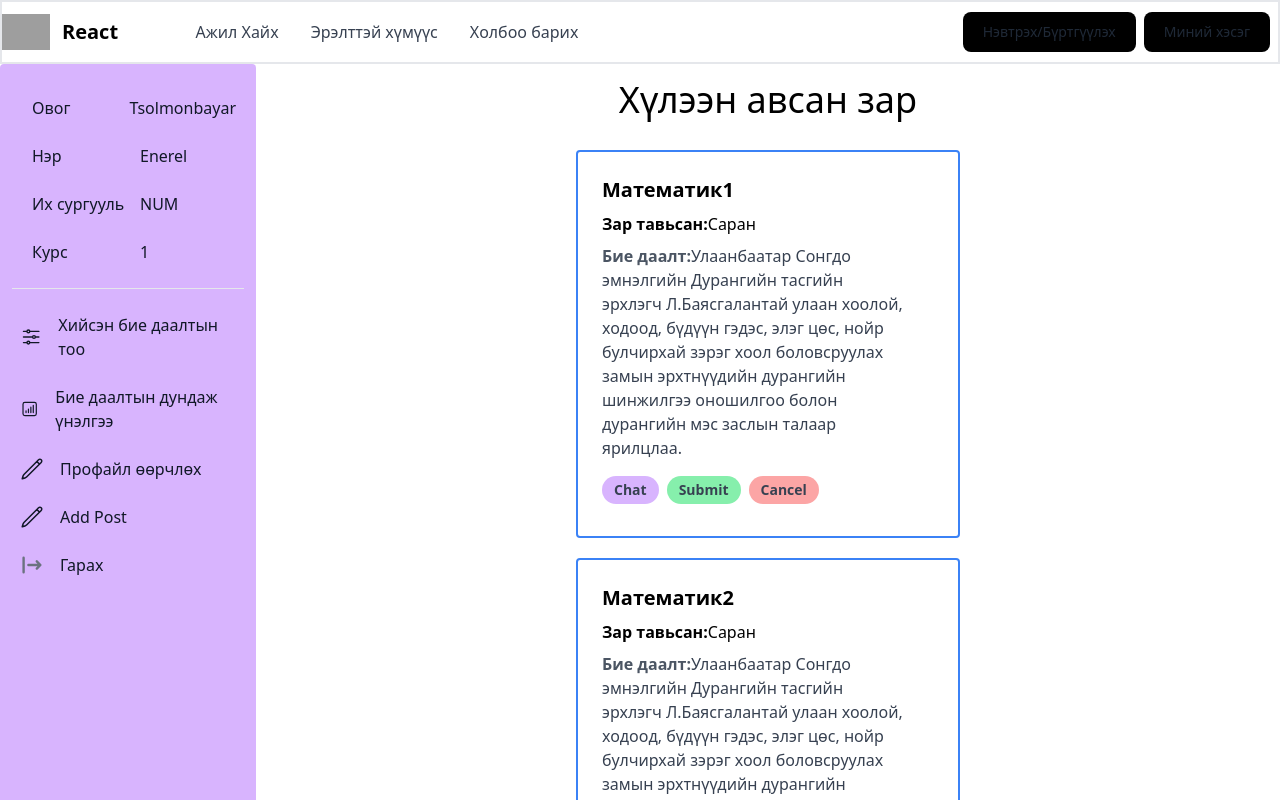
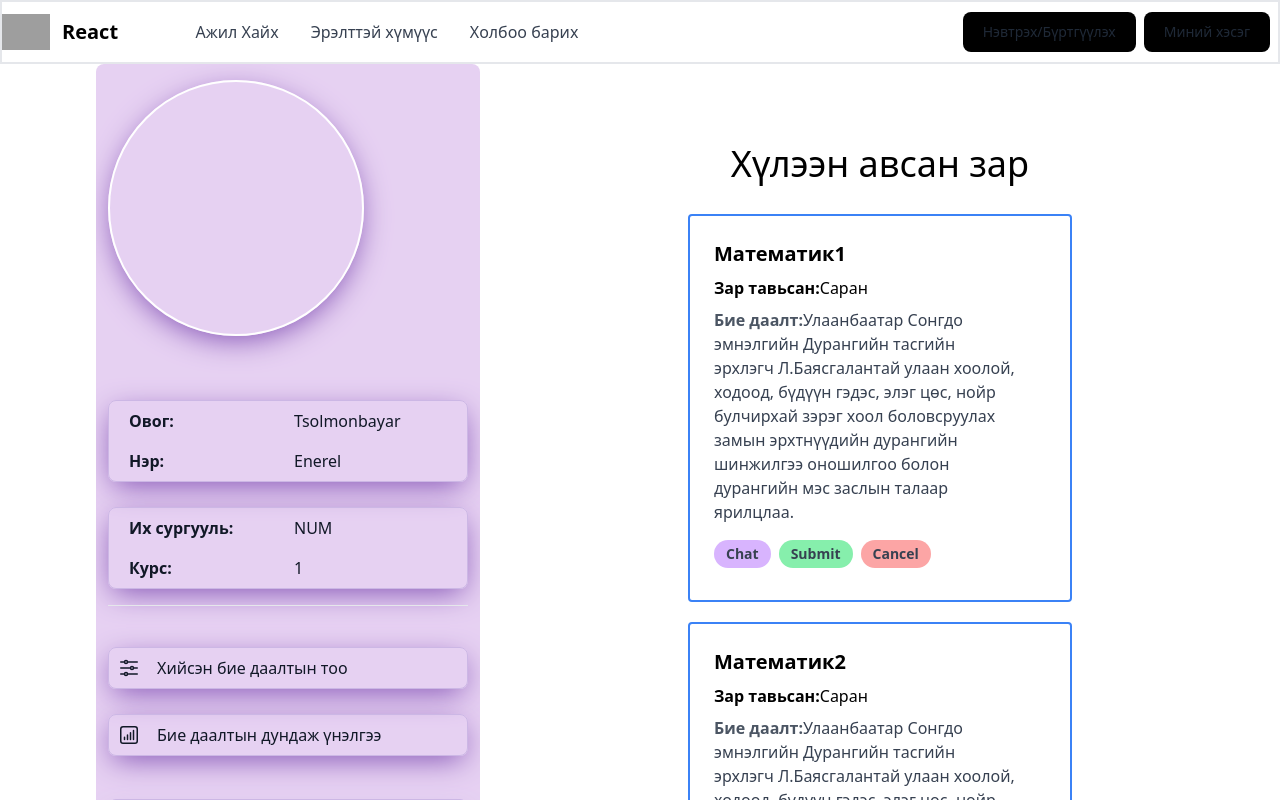
Before and after one commit to bilg08/Student_Assignment_Project, a Next.js app in the folder frontend/: page /profile in a window 1280 px wide. Shown: the top 800 px of the page. Built offline with nearby package versions, Linux system fonts and the light colour scheme; grey boxes are pictures that could not be loaded.

Commit message:
siderbardesign changed

```diff
--- a/frontend/components/index.js
+++ b/frontend/components/index.js
@@ -13,3 +13,5 @@ export * from './Shadow';
 export * from './Avatar'
 export * from './ui/postReceived';
 export * from './ui/postButton.tsx';
+export * from './ui/siderBarBox';
+export * from './ui/sideBarBox2'
--- a/frontend/components/ui/menuList.tsx
+++ b/frontend/components/ui/menuList.tsx
@@ -4,17 +4,15 @@ export interface MenuListProps {
 	href: any;
 }
 
-export const MenuList: React.FC<MenuListProps> = ({
-  name,
-  spanText,
-  href,
-}) => {
+export const MenuList: React.FC<MenuListProps> = ({ name, spanText, href }) => {
 	return (
 		<li>
 			<a href={href}>
 				<div className='flex items-center p-2 text-base font-normal text-gray-900 rounded-lg dark:text-white hover:bg-gray-100 dark:hover:bg-gray-700'>
-          <span className='flex-1 ml-3 whitespace-nowrap'>{spanText}</span>
-          <span className='flex-1 ml-3 whitespace-nowrap'>{name}</span>
+					<span className='flex-1 ml-3 whitespace-nowrap font-semibold'>
+						{spanText}:
+					</span>
+					<span className='flex-1  whitespace-nowrap'>{name}</span>
 				</div>
 			</a>
 		</li>
--- /dev/null
+++ b/frontend/components/ui/sideBarBox2.tsx
@@ -0,0 +1,14 @@
+import React from "react";
+export const SidebarBox2 = (props: CardDataType) => {
+	const { children } = props;
+	return (
+		<div
+			style={{ marginTop: "25px" }}
+			className='bg-white-100 rounded-lg border-mid-purple border shadow-sidebarbox2 mt-0 '>
+			{children}
+		</div>
+	);
+};
+type CardDataType = {
+	children?: JSX.Element | JSX.Element[];
+};
--- /dev/null
+++ b/frontend/components/ui/siderBarBox.tsx
@@ -0,0 +1,14 @@
+import React from "react";
+export const SidebarBox = (props: CardDataType) => {
+	const { children } = props;
+	return (
+		<div
+			style={{ marginTop: "25px" }}
+			className='bg-white-100 rounded-lg border-mid-purple border shadow-sidebarbox mt-0 '>
+			{children}
+		</div>
+	);
+};
+type CardDataType = {
+	children?: JSX.Element | JSX.Element[];
+};
--- a/frontend/components/userSideBar.tsx
+++ b/frontend/components/userSideBar.tsx
@@ -1,122 +1,151 @@
-import { MenuList, MenuList2 } from "../components/index";
+import {
+	MenuList,
+	MenuList2,
+	SidebarBox,
+	SidebarBox2,
+} from "../components/index";
 export const UserSideBar = () => {
 	return (
 		<>
-      <aside className="w-64" aria-label="Sidebar">
-        <div className="overflow-y-auto py-4 px-3 bg-purple-300 rounded dark:bg-gray-800 flex-col items-center h-full">
-          <ul className="space-y-2">
+			<aside
+				className='w-96 ml-24 h-fit'
+				aria-label='Sidebar'>
+				<div className='h-4/6 overflow-y-auto py-4 px-3 bg-light-purple rounded-lg dark:bg-gray-800 flex-col align-center items-center h-full '>
+					<ul className='space-y-2 '>
 						<li>
-              <div></div>
+							<div className='h-64 w-64 rounded-full border-white border-2 shadow-sidebarbox mb-16 '></div>
 						</li>
 
 						{/* ovgig uurchluh */}
-            <MenuList name={"Tsolmonbayar"} spanText={"Овог"} href={""} />
+						<SidebarBox>
+							<MenuList
+								name={"Tsolmonbayar"}
+								spanText={"Овог"}
+								href={""}
+							/>
 							{/* neriig uurchluh */}
-            <MenuList name={"Enerel"} spanText={"Нэр"} href={""} />
-            <MenuList name={"NUM"} spanText={"Их сургууль"} href={"/num"} />
-            <MenuList name={"1"} spanText={"Курс"} href={""} />
+							<MenuList
+								name={"Enerel"}
+								spanText={"Нэр"}
+								href={""}
+							/>
+						</SidebarBox>
+						<SidebarBox>
+							<MenuList
+								name={"NUM"}
+								spanText={"Их сургууль"}
+								href={"/num"}
+							/>
+							<MenuList
+								name={"1"}
+								spanText={"Курс"}
+								href={""}
+							/>
+						</SidebarBox>
 					</ul>
-          <ul className="pt-4 mt-4 space-y-2 border-t border-gray-200 dark:border-gray-700">
+					<ul className='pt-4 mt-4 space-y-2 border-t border-gray-200 dark:border-gray-700'>
+						<SidebarBox>
 							<MenuList2
 								name={"Хийсэн бие даалтын тоо"}
 								svg={
 									<svg
-                  xmlns="http://www.w3.org/2000/svg"
-                  fill="none"
-                  viewBox="0 0 24 24"
-                  strokeWidth="1.5"
-                  stroke="currentColor"
-                  className="w-6 h-6"
-                >
+										xmlns='http://www.w3.org/2000/svg'
+										fill='none'
+										viewBox='0 0 24 24'
+										strokeWidth='1.5'
+										stroke='currentColor'
+										className='w-6 h-6'>
 										<path
-                    strokeLinecap="round"
-                    strokeLinejoin="round"
-                    d="M10.5 6h9.75M10.5 6a1.5 1.5 0 11-3 0m3 0a1.5 1.5 0 10-3 0M3.75 6H7.5m3 12h9.75m-9.75 0a1.5 1.5 0 01-3 0m3 0a1.5 1.5 0 00-3 0m-3.75 0H7.5m9-6h3.75m-3.75 0a1.5 1.5 0 01-3 0m3 0a1.5 1.5 0 00-3 0m-9.75 0h9.75"
+											strokeLinecap='round'
+											strokeLinejoin='round'
+											d='M10.5 6h9.75M10.5 6a1.5 1.5 0 11-3 0m3 0a1.5 1.5 0 10-3 0M3.75 6H7.5m3 12h9.75m-9.75 0a1.5 1.5 0 01-3 0m3 0a1.5 1.5 0 00-3 0m-3.75 0H7.5m9-6h3.75m-3.75 0a1.5 1.5 0 01-3 0m3 0a1.5 1.5 0 00-3 0m-9.75 0h9.75'
 										/>
 									</svg>
 								}
 							/>
-
-            <li></li>
+						</SidebarBox>
+						<SidebarBox>
 							<MenuList2
 								name={"Бие даалтын дундаж үнэлгээ"}
 								svg={
 									<svg
-                  xmlns="http://www.w3.org/2000/svg"
-                  fill="none"
-                  viewBox="0 0 24 24"
-                  strokeWidth="1.5"
-                  stroke="currentColor"
-                  className="w-6 h-6"
-                >
+										xmlns='http://www.w3.org/2000/svg'
+										fill='none'
+										viewBox='0 0 24 24'
+										strokeWidth='1.5'
+										stroke='currentColor'
+										className='w-6 h-6'>
 										<path
-                    strokeLinecap="round"
-                    strokeLinejoin="round"
-                    d="M7.5 14.25v2.25m3-4.5v4.5m3-6.75v6.75m3-9v9M6 20.25h12A2.25 2.25 0 0020.25 18V6A2.25 2.25 0 0018 3.75H6A2.25 2.25 0 003.75 6v12A2.25 2.25 0 006 20.25z"
+											strokeLinecap='round'
+											strokeLinejoin='round'
+											d='M7.5 14.25v2.25m3-4.5v4.5m3-6.75v6.75m3-9v9M6 20.25h12A2.25 2.25 0 0020.25 18V6A2.25 2.25 0 0018 3.75H6A2.25 2.25 0 003.75 6v12A2.25 2.25 0 006 20.25z'
 										/>
 									</svg>
 								}
 							/>
-
+						</SidebarBox>
+						<div style={{ height: "0.8vw" }}></div>
+						<SidebarBox2>
 							<MenuList2
 								name={"Профайл өөрчлөх"}
 								svg={
 									<svg
-                  xmlns="http://www.w3.org/2000/svg"
-                  fill="none"
-                  viewBox="0 0 24 24"
-                  strokeWidth="1.5"
-                  stroke="currentColor"
-                  className="w-6 h-6"
-                >
+										xmlns='http://www.w3.org/2000/svg'
+										fill='none'
+										viewBox='0 0 24 24'
+										strokeWidth='1.5'
+										stroke='currentColor'
+										className='w-6 h-6'>
 										<path
-                    strokeLinecap="round"
-                    strokeLinejoin="round"
-                    d="M16.862 4.487l1.687-1.688a1.875 1.875 0 112.652 2.652L6.832 19.82a4.5 4.5 0 01-1.897 1.13l-2.685.8.8-2.685a4.5 4.5 0 011.13-1.897L16.863 4.487zm0 0L19.5 7.125"
+											strokeLinecap='round'
+											strokeLinejoin='round'
+											d='M16.862 4.487l1.687-1.688a1.875 1.875 0 112.652 2.652L6.832 19.82a4.5 4.5 0 01-1.897 1.13l-2.685.8.8-2.685a4.5 4.5 0 011.13-1.897L16.863 4.487zm0 0L19.5 7.125'
 										/>
 									</svg>
 								}
 							/>
+						</SidebarBox2>
 
+						<SidebarBox2>
 							<MenuList2
 								name={"Add Post"}
 								svg={
 									<svg
-                  xmlns="http://www.w3.org/2000/svg"
-                  fill="none"
-                  viewBox="0 0 24 24"
-                  strokeWidth="1.5"
-                  stroke="currentColor"
-                  className="cursor-pointer w-6 h-6"
-                >
+										xmlns='http://www.w3.org/2000/svg'
+										fill='none'
+										viewBox='0 0 24 24'
+										strokeWidth='1.5'
+										stroke='currentColor'
+										className='cursor-pointer w-6 h-6'>
 										<path
-                    strokeLinecap="round"
-                    strokeLinejoin="round"
-                    d="M16.862 4.487l1.687-1.688a1.875 1.875 0 112.652 2.652L6.832 19.82a4.5 4.5 0 01-1.897 1.13l-2.685.8.8-2.685a4.5 4.5 0 011.13-1.897L16.863 4.487zm0 0L19.5 7.125"
+											strokeLinecap='round'
+											strokeLinejoin='round'
+											d='M16.862 4.487l1.687-1.688a1.875 1.875 0 112.652 2.652L6.832 19.82a4.5 4.5 0 01-1.897 1.13l-2.685.8.8-2.685a4.5 4.5 0 011.13-1.897L16.863 4.487zm0 0L19.5 7.125'
 										/>
 									</svg>
 								}
 								isActive={true}
 							/>
+						</SidebarBox2>
 
+						<SidebarBox2>
 							<MenuList2
 								name={"Гарах"}
 								svg={
 									<svg
-                  aria-hidden="true"
-                  className="flex-shrink-0 w-6 h-6 text-gray-500 transition duration-75 dark:text-gray-400 group-hover:text-gray-900 dark:group-hover:text-white"
-                  fill="currentColor"
-                  viewBox="0 0 20 20"
-                  xmlns="http://www.w3.org/2000/svg"
-                >
+										aria-hidden='true'
+										className='flex-shrink-0 w-6 h-6 text-gray-500 transition duration-75 dark:text-gray-400 group-hover:text-gray-900 dark:group-hover:text-white'
+										fill='currentColor'
+										viewBox='0 0 20 20'
+										xmlns='http://www.w3.org/2000/svg'>
 										<path
-                    fillRule="evenodd"
-                    d="M3 3a1 1 0 00-1 1v12a1 1 0 102 0V4a1 1 0 00-1-1zm10.293 9.293a1 1 0 001.414 1.414l3-3a1 1 0 000-1.414l-3-3a1 1 0 10-1.414 1.414L14.586 9H7a1 1 0 100 2h7.586l-1.293 1.293z"
-                    clipRule="evenodd"
-                  ></path>
+											fillRule='evenodd'
+											d='M3 3a1 1 0 00-1 1v12a1 1 0 102 0V4a1 1 0 00-1-1zm10.293 9.293a1 1 0 001.414 1.414l3-3a1 1 0 000-1.414l-3-3a1 1 0 10-1.414 1.414L14.586 9H7a1 1 0 100 2h7.586l-1.293 1.293z'
+											clipRule='evenodd'></path>
 									</svg>
 								}
 							/>
+						</SidebarBox2>
 					</ul>
 				</div>
 			</aside>
--- a/frontend/tailwind.config.js
+++ b/frontend/tailwind.config.js
@@ -7,9 +7,19 @@ module.exports = {
   ],
   theme: {
     extend: {
+      boxShadow: {
+        'sidebarbox': '0 8px 30px -5px #804fb3',
+        'sidebarbox2': '0 15px 30px -1px #ccb7e5',
+      },
+      colors: {
+        'light-purple': '#e6d1f2',
+        'mid-purple': '#ccb7e5',
+        'dark-purple': '#804fb3'
+      },
       animation: {
         border: "border 1s ease",
       },
+
       keyframes: {
         border: {
           "0%": { border: "2px solid white" },
```
Also changed, not shown: frontend/pages/index.tsx (+41 -43 lines), 1 other file (tests, documents, lock files or other folders). Lines whose indentation alone changed are shown as unchanged.
